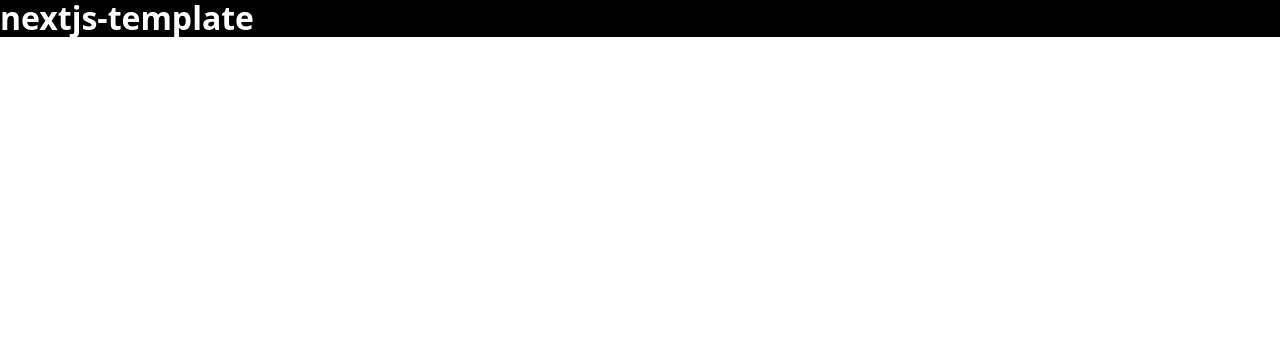
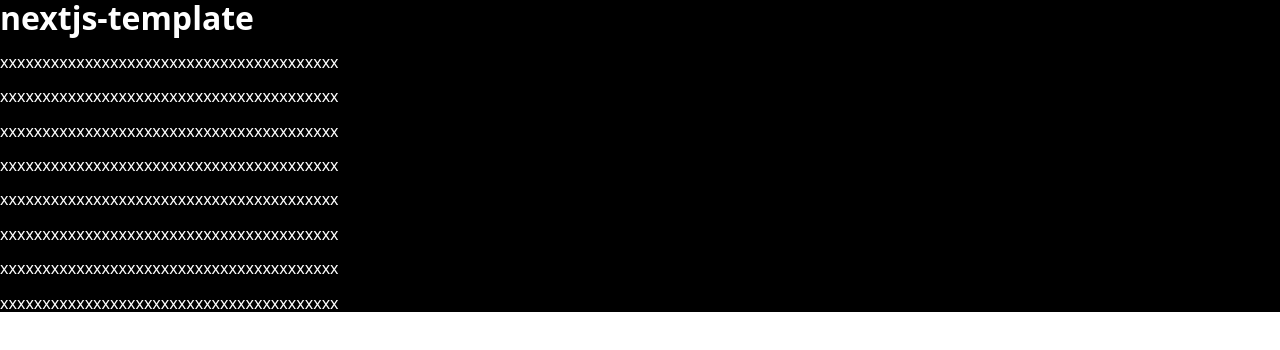
Before and after one commit to aiharanaoya/nextjs-template, a Next.js app: page / in a window 1280 px wide. Shown: the top 350 px of the page. Built offline with nearby package versions, Linux system fonts and the light colour scheme.

Commit message:
feat: サンプルコンポーネントを追加

```diff
--- /dev/null
+++ b/src/components/content.module.scss
@@ -0,0 +1,3 @@
+.main-content {
+  color: white;
+}
--- /dev/null
+++ b/src/components/content.tsx
@@ -0,0 +1,15 @@
+import { FC } from 'react';
+import style from './content.module.scss';
+
+type Props = {
+  text: string;
+};
+
+export const Content: FC<Props> = ({ text }) => {
+  return (
+    <div className={style['main-content']}>
+      <p>{text}</p>
+      <p>{text}</p>
+    </div>
+  );
+};
--- a/src/pages/index.module.scss
+++ b/src/pages/index.module.scss
@@ -3,6 +3,7 @@
 
   > .header {
     color: white;
-    margin: 0;
+    margin-top: 0;
+    margin-bottom: 10px;
   }
 }
--- a/src/pages/index.tsx
+++ b/src/pages/index.tsx
@@ -1,11 +1,22 @@
 import type { NextPage } from 'next';
+import Head from 'next/head';
 import style from './index.module.scss';
+import { Content } from '@/components/content';
 
 const Index: NextPage = () => {
   return (
-    <main className={style['main-content']}>
-      <h1 className={style['header']}>nextjs-template</h1>
-    </main>
+    <>
+      <Head>
+        <title>nextjs-template</title>
+      </Head>
+      <main className={style['main-content']}>
+        <h1 className={style['header']}>nextjs-template</h1>
+        <Content text={'xxxxxxxxxxxxxxxxxxxxxxxxxxxxxxxxxxxxxxxx'} />
+        <Content text={'xxxxxxxxxxxxxxxxxxxxxxxxxxxxxxxxxxxxxxxx'} />
+        <Content text={'xxxxxxxxxxxxxxxxxxxxxxxxxxxxxxxxxxxxxxxx'} />
+        <Content text={'xxxxxxxxxxxxxxxxxxxxxxxxxxxxxxxxxxxxxxxx'} />
+      </main>
+    </>
   );
 };
 
```
